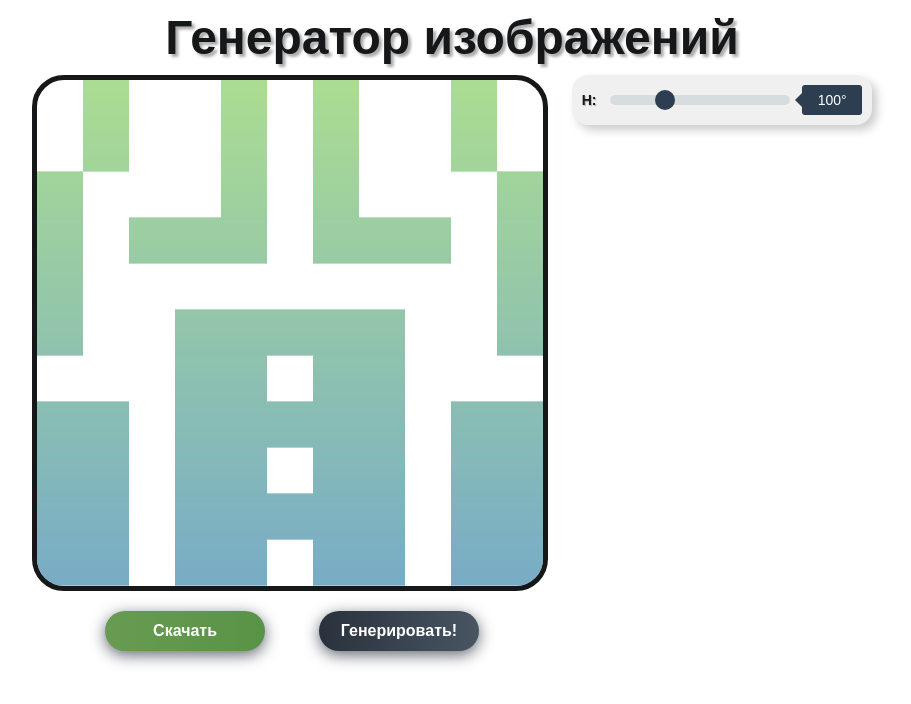
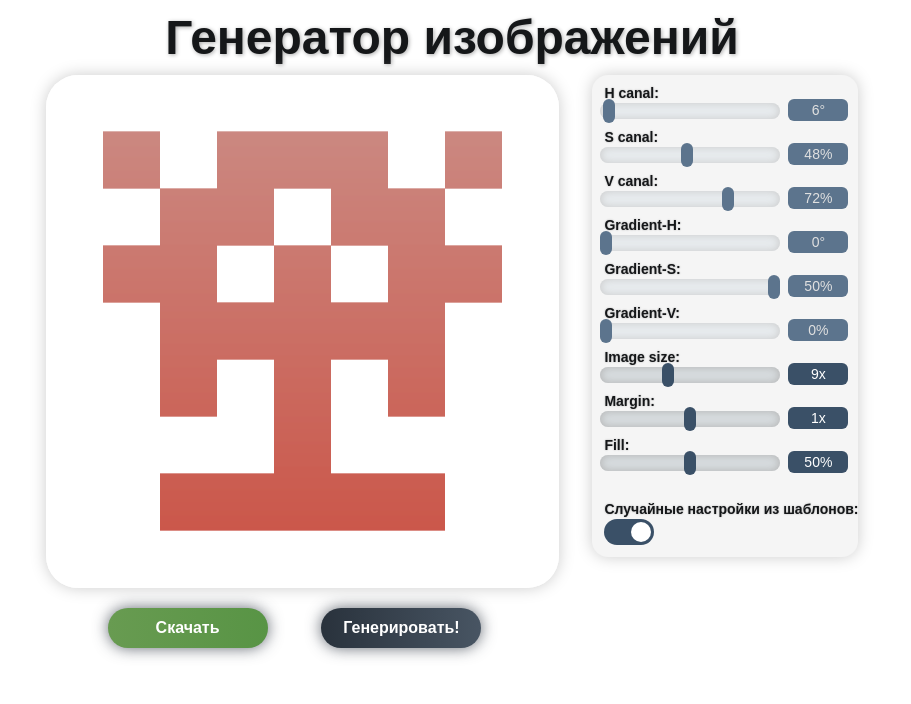
Before and after one commit to LordOrbit/avatar-generator, a Flask app: template templates/avatar_page.html in a window 1280 px wide. Shown: the top 704 px of the page, without its empty margins (188-1099 px from the left). Run offline with Flask 2, Linux system fonts and the light colour scheme; the template is opened without the code that fills it, so the values that code supplies are empty; some web fonts are replaced.

Commit message:
BETA v.0.3.0

```diff
--- a/static/css/main.css
+++ b/static/css/main.css
@@ -14,23 +14,29 @@
     unicode-range: U+0000-00FF, U+0131, U+0152-0153, U+02BB-02BC, U+02C6, U+02DA, U+02DC, U+2000-206F, U+2074, U+20AC, U+2122, U+2191, U+2193, U+2212, U+2215, U+FEFF, U+FFFD;
 }
 
+@media only screen and (max-width: 600px) {
+    body {
+        background-color: lightblue;
+    }
+}
+
 .block {
     display: inline-block;
     vertical-align: top;
 }
 
 .panel {
-    margin-left: 20px;
-    min-width: 300px;
+    margin-left: 30px;
+    padding: 15px 0 5px;
     min-height: 50px;
     border-radius: 16px;
-    background: #f0f0f0;
-    box-shadow: #CCCCCC 5px 5px 10px;
+    background: #f5f5f5;
+    box-shadow: #CCCCCC 0 0 16px;
 }
 
 canvas {
-    border: 5px solid #151719;
     border-radius: 32px;
+    box-shadow: #CCCCCC 0 0 16px;
 }
 
 
@@ -38,13 +44,25 @@
     font-size: 48px;
     font-family: "Nunito", sans-serif;
     font-weight: bolder;
-    text-shadow: 3px 3px 3px #ababab;
+    text-shadow: 1px 1px 4px #ababab;
     margin: 10px;
 }
 
+.article {
+    margin-top: 15pt;
+}
+
 label {
-    font-weight: bolder;
-    text-shadow: 1px 1px 1px #ababab;
+    font-weight: bold;
+    text-shadow: 0 0 2px #ababab;
+    display: block;
+    text-align: left;
+    margin-left: 12px;
+    margin-bottom: 2px;
+}
+
+.setting {
+    margin-bottom: 35px;
 }
 
 body {
@@ -54,10 +72,60 @@
     color: #151719;
 }
 
+.toggle-control {
+    display: block;
+    position: relative;
+    padding-left: 100px;
+    margin-bottom: 12px;
+    cursor: pointer;
+    font-size: 22px;
+    user-select: none;
+}
+
+.toggle-control input {
+    position: absolute;
+    opacity: 0;
+    cursor: pointer;
+    height: 0;
+    width: 0;
+}
+
+.toggle-control input:checked ~ .control {
+    background-color: #3a5067ff;
+}
+
+.toggle-control input:checked ~ .control:after {
+    left: 27px;
+}
+
+.toggle-control .control {
+    position: absolute;
+    top: 0;
+    left: 0;
+    height: 26px;
+    width: 50px;
+    border-radius: 13px;
+    background-color: darkgray;
+    transition: background-color 0.15s ease-in;
+}
+
+.toggle-control .control:after {
+    content: "";
+    position: absolute;
+    left: 3px;
+    top: 3px;
+    width: 20px;
+    height: 20px;
+    border-radius: 50%;
+    background: white;
+    transition: left 0.15s ease-in;
+}
+
 .bn632-hover {
     width: 160px;
     font-size: 16px;
     font-weight: 600;
+    font-family: "Nunito", sans-serif;
     color: #fff;
     cursor: pointer;
     height: 40px;
@@ -91,7 +159,7 @@
             #2b5876,
             #4e4376
     );
-    box-shadow: 0 4px 15px 0 rgba(45, 54, 65, 0.75);
+    box-shadow: 0 0 15px 0 rgba(45, 54, 65, 0.75);
     margin: 20px 20px 20px 30px;
 }
 
@@ -103,16 +171,12 @@
             #41a92f,
             #437a3b
     );
-    box-shadow: 0 4px 15px 0 rgba(45, 54, 65, 0.75);
-    margin: 20px 20px 20px -300px;
-}
-
-*, *:before, *:after {
-    box-sizing: border-box;
+    box-shadow: 0 0 15px 0 rgba(45, 54, 65, 0.75);
+    margin: 20px 20px 20px -295px;
 }
 
 .range-slider {
-    margin: 10px 0 0 0;
+    margin: -5px 0;
 }
 
 .range-slider {
@@ -122,30 +186,40 @@
 .range-slider__range {
     -webkit-appearance: none;
     width: 180px;
-    height: 10px;
-    border-radius: 5px;
+    height: 16px;
+    border-radius: 8px;
     background: #d7dcdf;
     outline: none;
     padding: 0;
-    margin: 0 0 0 10px;
+    margin: 0 0 15px 8px;
+    box-shadow: 0 0 8px #b2b2b2 inset;
+}
+
+.range-slider__range:disabled {
+    background: #e8ecef;
+    box-shadow: 0 0 8px #c9c9c9 inset;
+}
+
+.range-slider__range:disabled::-webkit-slider-thumb {
+    background: #5c748d;
 }
 
 .range-slider__range::-webkit-slider-thumb {
     appearance: none;
-    width: 20px;
-    height: 20px;
-    border-radius: 50%;
-    background: #2c3e50;
+    width: 12px;
+    height: 24px;
+    border-radius: 6pt;
+    background: #3a5067ff;
     cursor: pointer;
     transition: background 0.15s ease-in-out;
 }
 
-.range-slider__range::-webkit-slider-thumb:hover {
-    background: #1abc9c;
+.range-slider__range:enabled::-webkit-slider-thumb:hover {
+    background: #657991;
 }
 
-.range-slider__range:active::-webkit-slider-thumb {
-    background: #1abc9c;
+.range-slider__range:enabled:active::-webkit-slider-thumb {
+    background: #657991;
 }
 
 .range-slider__range::-moz-range-thumb {
@@ -153,47 +227,44 @@
     height: 20px;
     border: 0;
     border-radius: 50%;
-    background: #2c3e50;
+    background: #3a5067;
     cursor: pointer;
     transition: background 0.15s ease-in-out;
 }
 
 .range-slider__range::-moz-range-thumb:hover {
-    background: #1abc9c;
+    background: #657991;
 }
 
 .range-slider__range:active::-moz-range-thumb {
-    background: #1abc9c;
+    background: #657991;
 }
 
 .range-slider__range:focus::-webkit-slider-thumb {
-    box-shadow: 0 0 0 3px #fff, 0 0 0 6px #1abc9c;
+    box-shadow: 0 0 5px #161f28 inset;
+}
+
+.range-slider__range:disabled ~ .range-slider__value {
+    color: #e0e0e0;
+    background: #5c748d;
 }
 
 .range-slider__value {
+    font-family: "Nunito", sans-serif;
     display: inline-block;
     position: relative;
-    width: 60px;
+    top: -4px;
+    width: 40px;
     color: #fff;
     line-height: 20px;
     text-align: center;
-    border-radius: 3px;
-    background: #2c3e50;
-    padding: 5px 10px;
-    margin-left: 8px;
+    border-radius: 6px;
+    background: #3a5067ff;
+    padding: 1px 10px;
+    margin-left: 4px;
+    margin-right: 10px;
 }
 
-.range-slider__value:after {
-    position: absolute;
-    top: 8px;
-    left: -7px;
-    width: 0;
-    height: 0;
-    border-top: 7px solid transparent;
-    border-right: 7px solid #2c3e50;
-    border-bottom: 7px solid transparent;
-    content: '';
-}
 
 ::-moz-range-track {
     background: #d7dcdf;
--- a/static/js/canvas.js
+++ b/static/js/canvas.js
@@ -1,45 +1,67 @@
-const imageMapSize = 11
-const pixelSize = 46
-const imageSize = pixelSize * imageMapSize
-const colors = [[225, 30, 30], [30, 225, 30], [30, 30, 225],
-    [190, 60, 210], [220, 220, 90], [210, 120, 110], [150, 220, 225]]
-
-function rgb2hsv(r, g, b) {
-    let v = Math.max(r, g, b), c = v - Math.min(r, g, b);
-    let h = c && ((v === r) ? (g - b) / c : ((v === g) ? 2 + (b - r) / c : 4 + (r - g) / c));
-    return [60 * (h < 0 ? h + 6 : h), v && c / v, v];
-}
+const colors = [[0, 88, 198, 0, 50, 0], [120, 88, 198, 0, 50, 0], [240, 88, 198, 0, 50, 0],
+    [290, 71, 185, 0, 50, 0], [60, 59, 194, 0, 50, 0], [6, 48, 185, 0, 50, 0], [184, 33, 198, 0, 50, 0]]
+const defaultSize = 512
 
 function hsv2rgb(h, s, v) {
-    let f = (n, k = (n + h / 60) % 6) => v - v * s * Math.max(Math.min(k, 4 - k, 1), 0);
+    s /= 100
+    v /= 255
+    let f = (n, k = (n + h / 60) % 6) => (v - v * s * Math.max(Math.min(k, 4 - k, 1), 0)) * 255;
     return [f(5), f(3), f(1)];
 }
 
-function generateImage(imageSize, imageMapSize, h = 'set', s = 10, v = 30, color = 'random') {
+function generateImage(pixelCount = 'set', margin = 'set', h = 'set', s = 'set', v = 'set', fill = 'set', checkRandom = true) {
+    if (pixelCount === 'set')
+        pixelCount = +document.querySelector("#count").value
+    if (margin === 'set')
+        margin = +document.querySelector("#margin").value
+    if (fill === 'set')
+        fill = +document.querySelector("#fill").value
+    fill /= 100
+    const pixelSize = Math.trunc(Math.round(defaultSize / pixelCount))
+    const imageSize = pixelSize * pixelCount
+
     const canvas = document.querySelector('#image')
     const ctx = canvas.getContext("2d")
     canvas.height = imageSize
     canvas.width = imageSize
+    ctx.beginPath();
+    ctx.rect(0, 0, imageSize, imageSize);
+    ctx.fillStyle = "white";
+    ctx.fill();
 
-    if (color === 'random')
-        color = colors[Math.trunc(Math.random() * colors.length)]
-    color = rgb2hsv(color[0], color[1], color[2])
+    const generateColor = document.querySelector("#random").checked && checkRandom
+    if (generateColor) {
+        let color = colors[Math.trunc(Math.random() * colors.length)]
+        const sliders = document.querySelectorAll(".color")
+        for (let i = 0; i < sliders.length; i++) {
+            const slider = sliders[i]
+            slider.querySelector("input").value = color[i]
+            sliderBehaviour(slider)
+        }
+    }
     if (h === 'set')
         h = +document.querySelector("#canal-h").value
-    color[0] = h
-    s /= 100
-    const firstColor = hsv2rgb(color[0], color[1], color[2])
-    const secondColor = hsv2rgb(color[1] >= 180 ? color[0] - h : color[0] + h, color[1] >= .5 ? color[1] - s : color[1] + s, color[2] >= 125 ? color[2] - v : color[2] + v)
+    if (s === 'set')
+        s = +document.querySelector("#canal-s").value
+    if (v === 'set')
+        v = +document.querySelector("#canal-v").value
+    const difH = +document.querySelector("#gradient-h").value
+    const difS = +document.querySelector("#gradient-s").value
+    const difV = +document.querySelector("#gradient-v").value
+    const firstColor = hsv2rgb(h, s, v)
+    const secondColor = hsv2rgb(h >= 180 ? h - difH : h + difH, s >= 50 ? s - difS : s + difS, v >= 128 ? v - difV : v + difV)
+
 
     let image = []
-    for (let i = 0; i < imageMapSize; i++) {
+    for (let i = 0; i < pixelCount; i++) {
         image.push([])
-        for (let j = 0; j < imageMapSize; j++)
+        for (let j = 0; j < pixelCount; j++)
             image[i].push(0)
     }
-    for (let i = 0; i < imageMapSize; i++)
-        for (let j = 0; j < (imageMapSize + 1) / 2; j++)
-            image[i][j] = image[i][imageMapSize - j - 1] = Math.trunc((Math.random() * 2))
+    for (let i = margin; i < pixelCount - margin; i++)
+        for (let j = margin; j < (pixelCount + 1) / 2; j++)
+            if (Math.random() <= fill)
+                image[i][j] = image[i][pixelCount - j - 1] = 1
 
     ctx.lineWidth = 1
     for (let i = 0; i < imageSize; i++) {
@@ -47,7 +69,7 @@
         const lineColor = [firstColor[0] * (1 - offset) + secondColor[0] * offset,
             firstColor[1] * (1 - offset) + secondColor[1] * offset,
             firstColor[2] * (1 - offset) + secondColor[2] * offset]
-        for (let j = 0; j < imageMapSize; j++) {
+        for (let j = 0; j < pixelCount; j++) {
             if (image[Math.trunc(i / pixelSize)][j]) {
                 ctx.beginPath()
                 ctx.strokeStyle = `rgb(${lineColor[0]},${lineColor[1]},${lineColor[2]})`
@@ -60,6 +82,6 @@
     }
 }
 
-window.addEventListener('load', () => generateImage(imageSize, imageMapSize))
+window.addEventListener('load', () => generateImage())
 button = document.querySelector('#generate')
-button.addEventListener('click', () => generateImage(imageSize, imageMapSize))
+button.addEventListener('click', () => generateImage())
--- /dev/null
+++ b/static/js/input_handler.js
@@ -0,0 +1,66 @@
+const sliders = document.querySelectorAll(".range-slider")
+
+const characters = {
+    "canal-h": "°",
+    "canal-s": "%",
+    "canal-v": "%",
+    "gradient-h": "°",
+    "gradient-s": "%",
+    "gradient-v": "%",
+    "count": "x",
+    "margin": "x",
+    "fill": "%"
+}
+const mult = {
+    "canal-h": 1,
+    "canal-s": 1,
+    "canal-v": 0.3922,
+    "gradient-h": 1,
+    "gradient-s": 1,
+    "gradient-v": 0.3922,
+    "count": 1,
+    "margin": 1,
+    "fill": 1
+}
+
+const stepSettings = {"fill": {"step": 10, "get": 2}}
+
+function checkBoxBehaviour(checkBox) {
+    const isDisabled = checkBox.checked
+    document.querySelector("#canal-h").disabled = isDisabled
+    document.querySelector("#canal-s").disabled = isDisabled
+    document.querySelector("#canal-v").disabled = isDisabled
+    document.querySelector("#gradient-h").disabled = isDisabled
+    document.querySelector("#gradient-s").disabled = isDisabled
+    document.querySelector("#gradient-v").disabled = isDisabled
+}
+
+function sliderBehaviour(slider) {
+    const span = slider.querySelector(".range-slider__value")
+    const canal = slider.querySelector(".range-slider__range")
+    if (stepSettings.hasOwnProperty(canal.name)) {
+        const step = stepSettings[canal.name]["step"]
+        const get = stepSettings[canal.name]["get"]
+        if (Math.abs(canal.value - Math.round(canal.value / step) * step) <= get)
+            canal.value = Math.round(canal.value / step) * step
+    }
+    span.innerHTML = Math.trunc(canal.value * mult[canal.name]) + characters[canal.name]
+    if (canal.name === "count") {
+        const parent = slider.parentElement
+        const tags = parent.querySelectorAll(".margin_slider")
+        marginSpan = tags[1]
+        marginCanal = tags[0]
+        marginCanal.max = Math.min(Math.trunc((canal.value - 5) / 2), Math.trunc((canal.value - 1) / 3))
+        marginCanal.value = Math.min(marginCanal.value, marginCanal.max)
+        marginSpan.innerHTML = marginCanal.value + characters[marginCanal.name]
+    }
+}
+
+for (const slider of sliders) {
+    sliderBehaviour(slider)
+    slider.addEventListener("input", () => sliderBehaviour(slider))
+}
+
+const checkBox = document.querySelector("#random")
+checkBoxBehaviour(checkBox)
+checkBox.addEventListener("input", () => checkBoxBehaviour(checkBox))
--- a/static/js/range_slider.js
+++ /dev/null
@@ -1,14 +0,0 @@
-const sliders = document.querySelectorAll(".range-slider")
-
-var characters = {"canal-h": "°", "canal-s": "%", "canal-v": "%"}
-
-function sliderBehaviour(slider) {
-    const span = slider.querySelector(".range-slider__value")
-    const canal = slider.querySelector(".range-slider__range")
-    span.innerHTML = canal.value + characters[canal.name]
-}
-
-for (const slider of sliders) {
-    sliderBehaviour(slider)
-    slider.addEventListener("mousemove", () => sliderBehaviour(slider))
-}
--- a/templates/avatar_page.html
+++ b/templates/avatar_page.html
@@ -7,22 +7,75 @@
 </head>
 <body>
 <h2 class="title">Генератор изображений</h2>
-<div class="settings">
-    <canvas class="block" id="image"></canvas>
-    <div class="block panel">
-        <div class="range-slider">
-            <label for="canal-h">H:</label>
-            <input class="range-slider__range" name="canal-h" type="range" value="100" min="0" max="360" id="canal-h">
-            <span class="range-slider__value">0</span>
-        </div>
+<canvas class="block" id="image"></canvas>
+<div class="block panel">
+    <div class="range-slider color">
+        <label for="canal-h">H canal:</label>
+        <input class="range-slider__range" name="canal-h" type="range" value="100" min="0" max="360" id="canal-h">
+        <span class="range-slider__value">100°</span>
+    </div>
+    <div class="range-slider color">
+        <label for="canal-s">S canal:</label>
+        <input class="range-slider__range" name="canal-s" type="range" value="80" min="0" max="100" id="canal-s">
+        <span class="range-slider__value">80%</span>
+    </div>
+    <div class="range-slider color">
+        <label for="canal-v">V canal:</label>
+        <input class="range-slider__range" name="canal-v" type="range" value="220" min="0" max="255" id="canal-v">
+        <span class="range-slider__value">86%</span>
+    </div>
+    <div class="range-slider color">
+        <label for="gradient-h">Gradient-H:</label>
+        <input class="range-slider__range" name="gradient-h" type="range" value="40"
+               min="0" max="180" id="gradient-h">
+        <span class="range-slider__value">40°</span>
+    </div>
+    <div class="range-slider color">
+        <label for="gradient-s">Gradient-S:</label>
+        <input class="range-slider__range" name="gradient-s" type="range" value="30"
+               min="0" max="50" id="gradient-s">
+        <span class="range-slider__value">30%</span>
+    </div>
+    <div class="range-slider color">
+        <label for="gradient-v">Gradient-V:</label>
+        <input class="range-slider__range" name="gradient-v" type="range" value="26"
+               min="0" max="128" id="gradient-v">
+        <span class="range-slider__value">10%</span>
+    </div>
+    <div class="range-slider">
+        <label for="count">Image size:</label>
+        <input class="range-slider__range" name="count" type="range" value="9" min="5"
+               max="16" id="count">
+        <span class="range-slider__value">9x</span>
+    </div>
+    <div class="range-slider">
+        <label for="margin">Margin:</label>
+        <input class="range-slider__range margin_slider" name="margin" type="range"
+               value="1" min="0" max="2" id="margin">
+        <span class="range-slider__value margin_slider">1x</span>
+    </div>
+    <div class="range-slider">
+        <label for="fill">Fill:</label>
+        <input class="range-slider__range margin_slider" name="fill" type="range"
+               value="50" min="0" max="100" id="fill">
+        <span class="range-slider__value margin_slider">50%</span>
+    </div>
+    <div class="setting">
+        <label class="article">Случайные настройки из шаблонов:</label>
+        <label class="toggle-control">
+            <input type="checkbox" name="random" checked id="random">
+            <span class="control"></span>
+        </label>
     </div>
 </div>
 <div>
-    <a><button class="bn632-hover bn24" id="download">Скачать</button></a>
+    <a>
+        <button class="bn632-hover bn24" id="download">Скачать</button>
+    </a>
     <button class="bn632-hover bn25" id="generate">Генерировать!</button>
 </div>
 <script src="/static/js/canvas.js"></script>
-<script src="/static/js/range_slider.js"></script>
+<script src="/static/js/input_handler.js"></script>
 <script src="/static/js/download.js"></script>
 </body>
 </html>
```
